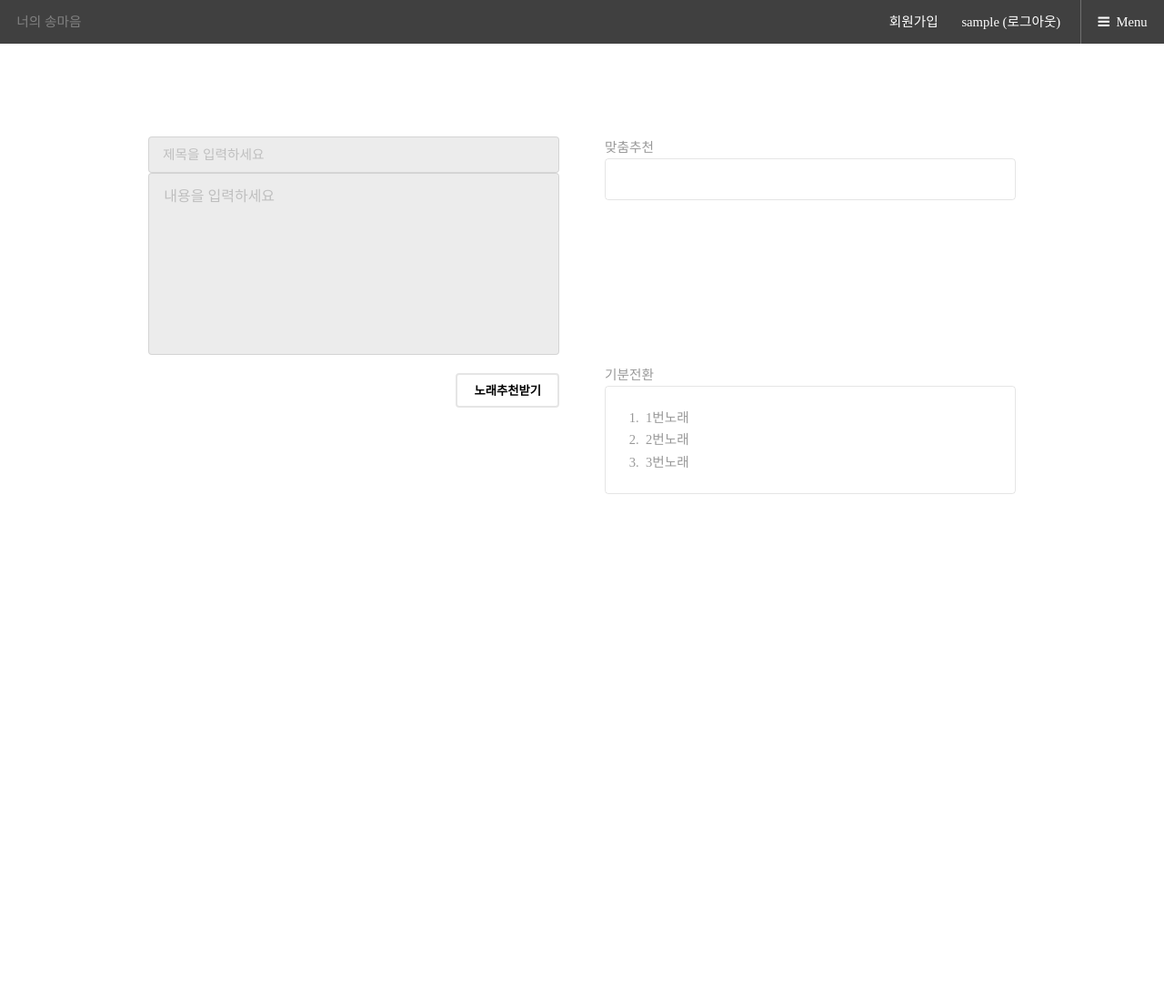
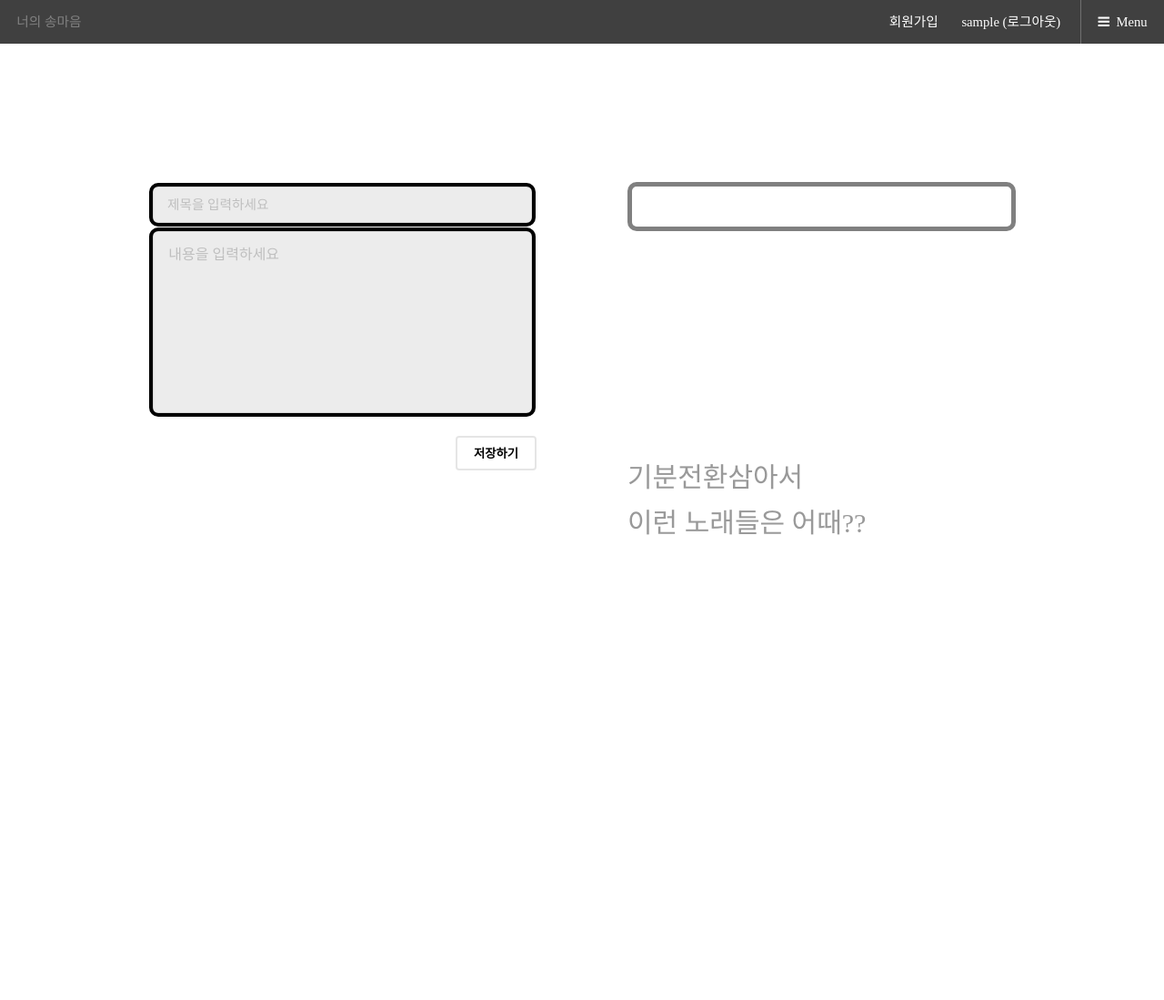
Before and after one commit to kdflgk/errorless, a Django app: page /write/ in a window 1280 px wide. Shown: the top 1099 px of the page at 91% size. Before the commit the page ends 543 px from the top, so only its background shows below. Run offline with Django 3.2, Linux system fonts and the light colour scheme; the visitor is signed in with stand-in values (Sample User, id 1); parts of the project's set-up code (start-up, migrations or seed data) failed here and were passed over; some web fonts are replaced.

Commit message:
21/03/17 : 노래 링크 및 디자인수정

```diff
--- a/mydiary/models.py
+++ b/mydiary/models.py
@@ -10,8 +10,8 @@ class Diary(models.Model):
     author = models.ForeignKey(User, on_delete=models.CASCADE)
     subject = models.CharField(max_length=50)
     modify_date = models.DateTimeField(null=True, blank=True)
-    content = models.CharField(max_length=140)
-    moodres = models.CharField(max_length=140)
+    content = models.CharField(max_length=200)
+    moodres = models.CharField(max_length=200)
     create_date = models.DateTimeField()
 
     def __str__(self):
--- a/mydiary/views.py
+++ b/mydiary/views.py
@@ -156,7 +156,7 @@ def mood(sentence):
     attr = ['happy', 'angry', 'sad', 'fear', 'surprise', 'boring']
     pie = Pie("", title_pos="center", width=600)
     # pie.add("A", attr, v1, center=[25, 50], is_random=True, radius=[30, 75], rosetype='radius')
-    pie.add("", attr, v2, center=[45, 50], radius=[30, 75], is_label_show=True, label_text_size=15,
+    pie.add("", attr, v2, center=[45, 50], radius=[30, 75], is_label_show=True, label_text_size=20,
             legend_orient='vertical', legend_pos='right', legend_text_size=14)
     ########################################################################
     # data = score.tolist()
@@ -276,6 +276,7 @@ def write(request):
             question = form.save(commit=False)
             question.create_date = timezone.now()
             question.author = request.user
+
             question.save()
             question.moodres, uri = mood(question.content)
             uri2 = uri.render_embed()
--- a/static/css/main.css
+++ b/static/css/main.css
@@ -1585,7 +1585,7 @@
 /* Type */
 
 	body {
-		background-color: #fff;
+		background-color: #fff; /*전체배경색*/
 		color: #999999;
 	}
 
--- a/static/css/writecss.css
+++ b/static/css/writecss.css
@@ -6,22 +6,12 @@
 }
 
 .container {
-	/*grid-template-columns: 200px 100px 250px 100px;*/
-	/* grid-template-columns: 1fr 1fr 1fr */
-	/* grid-template-columns: repeat(3, 1fr) */
-	/* grid-template-columns: 200px 1fr */
-	/* grid-template-columns: 100px 200px auto */
 
-	grid-template-columns: repeat(auto-fill, minmax(20%, auto));
+	grid-template-columns: repeat(auto-fill, minmax(15%, auto));
 
 	grid-template-rows:100px 200px 150px 50px 200px 150px;
-	/* grid-template-rows:0px 300px 100px 100px 0px; */
-	/* grid-template-rows: 1fr 1fr 1fr */
-	/* grid-template-rows: repeat(3, 1fr) */
-	/* grid-template-rows: 200px 1fr */
-	/* grid-template-rows: 100px 200px auto */
 
-	gap: 50px;
+	gap: 100px;
 }
 .item {
         /*background-color: orange;*/
@@ -48,6 +38,12 @@
 	grid-row: 5 / span 2;
 }
 
+.form-group{
+color: #000;
+border-radius: 10px;
+    border: solid 4px;
+    margin:1px;
+}
 
 textarea{
 width: 100%;
@@ -57,7 +53,20 @@ color: #000;
 resize: none;
 }
 
-box{
-border-radius: 4px;
-    border: solid 1px;
+.box{
+
+    border-radius: 10px;
+    border: solid 5px gray;
+    background-color:white;
 }
+
+a{
+cursor:pointer;
+
+}
+
+.box2{
+    border-radius: 10px;
+    border: solid 5px;
+    background-color:orange;
+}
--- a/templates/mydiary/testdetail.html
+++ b/templates/mydiary/testdetail.html
@@ -42,6 +42,7 @@
     </div>
 
     <div>
+        <div class="card-text" style="white-space: pre-line;">{{ question.moodres }}</div>
         {% for jsfile_name in script_list %}
         <script src="{{host}}/{{jsfile_name}}.js"></script>
         {% endfor %}
--- a/templates/mydiary/testwrite.html
+++ b/templates/mydiary/testwrite.html
@@ -31,35 +31,46 @@
 			<div class="form-group">
             <textarea class="form-control" name="content"
 					  id="content" placeholder="내용을 입력하세요" rows="10" >{{ form.content.value|default_if_none:'' }}</textarea>
+
 			</div>
-			<button type="submit" class="button alt" style="float:right; margin-top:20px">노래추천받기</button>
-<!--			<button type="submit" class="button special" style="float:right; margin-right:25px; margin-top:20px">영화</button>-->
-			<div class="item" style="margin-top:50px">
+			<button type="submit" class="button alt" style="float:right; margin-top:20px">저장하기</button>
+			<!--			<button type="submit" class="button special" style="float:right; margin-right:25px; margin-top:20px">영화</button>-->
+			<div class="item" style="margin-top:100px">
 				{% for jsfile_name in script_list %}
 				<script src="{{host}}/{{jsfile_name}}.js"></script>
 				{% endfor %}
 				{{ data|safe }}
 			</div>
 		</div>
-		<div class="item">맞춤추천
+		<div class="item">
 			<div class="box">
-				<ol>
-					{% for song in singlist %}
-					<li>{{song}}</li>
-					{% endfor %}
-				</ol>
+				{% for song in singlist %}
+				<li><a href="https://www.youtube.com/results?search_query={{song}}" target="_blank">{{song}}</a></li>
+				{% endfor %}
 			</div>
 		</div>
-		<div class="item">기분전환
-			<div class="box">
-				<ol>
-					<li>1번노래</li>
-					<li>2번노래</li>
-					<li>3번노래</li>
-				</ol>
+
+		<div class="item">
+			<a style="font-size: 30px;">기분전환삼아서<br>이런 노래들은 어때??</a>
+			<div class="box" style="display:none;">
+				{% for song in singlist %}
+				<li><a href="https://www.youtube.com/results?search_query={{song}}" target="_blank">{{song}}</a></li>
+				{% endfor %}
 			</div>
 		</div>
 	</div>
 </form>
 
+
+
 {% endblock %}
+
+{% block script %}
+<script>
+    $(document).ready(function(){
+        $(".item>a").click(function(){
+            $(this).next("div").slideToggle("box");
+        });
+    });
+</script>
+{% endblock %}
--- a/templates/testnavbar.html
+++ b/templates/testnavbar.html
@@ -25,7 +25,7 @@
 		<li><a href="{% url 'mydiary:write' %}">글작성</a></li>
 		<li class="menu1">
 			<a>더보기</a>
-			<ul class="hide">
+			<ul class="hide1">
 				<a href="{% url 'mydiary:write' %}">시</a><br>
 				<a href="{% url 'mydiary:startup' %}">영화</a>
 			</ul>
@@ -36,12 +36,12 @@
 
 <style>
     .menu1 a{cursor:pointer;}
-    .menu1 .hide{display:none;}
+    .menu1 .hide1{display:none;}
 </style>
 <script>
     $(document).ready(function(){
         $(".menu1>a").click(function(){
-            $(this).next("ul").toggleClass("hide");
+            $(this).next("ul").toggleClass("hide1");
         });
     });
 </script>
```
Also changed, not shown: static/images/dog_Ugp1Yvn.jpg (added), static/images/다운로드_GIitOvA.png (added).
